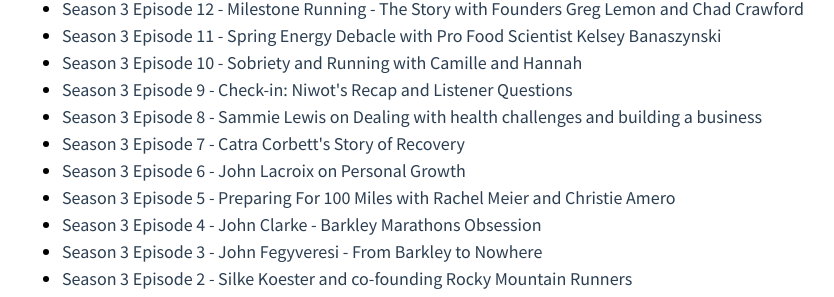
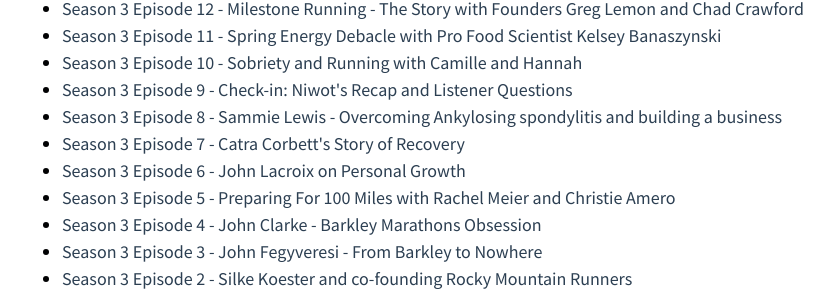
Before and after one commit to yanatan16/runningwithproblems.com, a Jekyll site: the page built from index.md, in a window 1280 px wide. Shown: the part 391-688 px from the top of the page, without its empty margins (88-922 px from the left). Built offline with Jekyll 4.4.1, drawn with Linux system fonts in a browser that asks for light colours.

Commit message:
rename sammie lewis

```diff
--- a/_posts/2024-05-23-s3-ep8-sammie-lewis.markdown
+++ b/_posts/2024-05-23-s3-ep8-sammie-lewis.markdown
@@ -5,11 +5,11 @@
 published: yes
 
 # RSS 2.0 properties
-title: Sammie Lewis on Dealing with health challenges and building a business
+title: Sammie Lewis - Overcoming Ankylosing spondylitis and building a business
 date: 2024-05-23 18:00:00 -0600
 
 # iTunes properties
-itunesSubtitle: Sammie Lewis on Dealing with health challenges and building a business
+itunesSubtitle: Sammie Lewis - Overcoming Ankylosing spondylitis and building a business
 itunesBlock: no
 itunesEpisode: 8
 itunesSeason: 3
```
